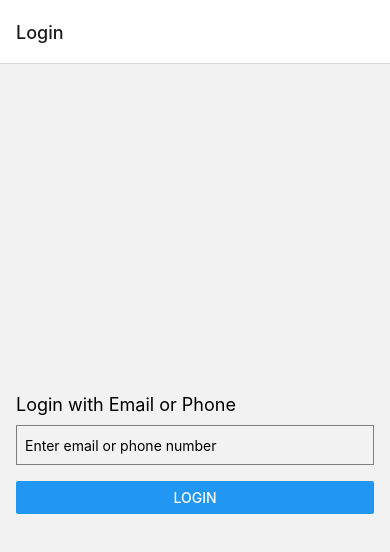
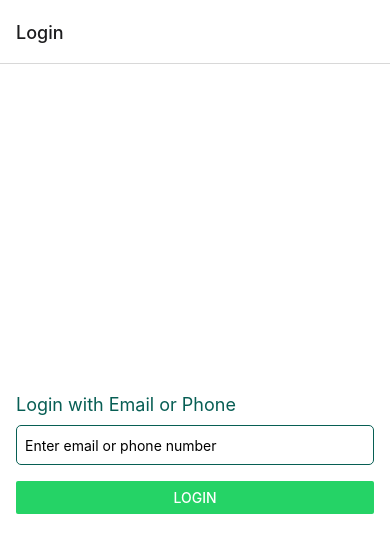
Before and after one commit to merwandev/whatsoup, a React Native app: screen /Login in a window 390 px wide. Shown: the top 552 px of the page. Built offline with nearby package versions, Linux system fonts and the light colour scheme.

Commit message:
up front

```diff
--- a/components/ChatInput.js
+++ b/components/ChatInput.js
@@ -1,5 +1,6 @@
 import React, { useState } from 'react';
-import { View, TextInput, Button, StyleSheet } from 'react-native';
+import { View, TextInput, StyleSheet, TouchableOpacity } from 'react-native';
+import Icon from 'react-native-vector-icons/MaterialCommunityIcons';
 
 export default function ChatInput({ onSendMessage }) {
   const [text, setText] = useState('');
@@ -19,7 +20,9 @@ export default function ChatInput({ onSendMessage }) {
         value={text}
         onChangeText={setText}
       />
-      <Button title="Send" onPress={handleSend} />
+      <TouchableOpacity onPress={handleSend} style={styles.sendButton}>
+        <Icon name="send" size={24} color="#fff" />
+      </TouchableOpacity>
     </View>
   );
 }
@@ -27,15 +30,23 @@ export default function ChatInput({ onSendMessage }) {
 const styles = StyleSheet.create({
   container: {
     flexDirection: 'row',
-    padding: 16,
-    borderTopWidth: 1,
-    borderTopColor: '#ccc',
+    padding: 10,
+    backgroundColor: '#fff',
   },
   input: {
     flex: 1,
     borderColor: 'gray',
     borderWidth: 1,
-    paddingHorizontal: 8,
-    marginRight: 8,
+    paddingHorizontal: 10,
+    borderRadius: 20,
+    backgroundColor: '#f2f2f2',
+  },
+  sendButton: {
+    marginLeft: 10,
+    backgroundColor: '#25D366',
+    borderRadius: 20,
+    padding: 10,
+    justifyContent: 'center',
+    alignItems: 'center',
   },
 });
--- a/components/Message.js
+++ b/components/Message.js
@@ -4,15 +4,25 @@ import { View, Text, StyleSheet } from 'react-native';
 export default function Message({ text }) {
   return (
     <View style={styles.container}>
-      <Text>{text}</Text>
+      <View style={styles.bubble}>
+        <Text style={styles.messageText}>{text}</Text>
+      </View>
     </View>
   );
 }
 
 const styles = StyleSheet.create({
   container: {
-    padding: 16,
-    borderBottomWidth: 1,
-    borderBottomColor: '#ccc',
+    padding: 10,
+  },
+  bubble: {
+    backgroundColor: '#DCF8C6',
+    padding: 10,
+    borderRadius: 10,
+    maxWidth: '80%',
+    alignSelf: 'flex-end',
+  },
+  messageText: {
+    fontSize: 16,
   },
 });
--- a/package.json
+++ b/package.json
@@ -17,7 +17,9 @@
     "react-native": "0.74.5",
     "react-native-gesture-handler": "~2.16.1",
     "react-native-paper": "^5.12.5",
-    "react-native-reanimated": "~3.10.1"
+    "react-native-reanimated": "~3.10.1",
+    "react-native-vector-icons": "^10.2.0",
+    "@expo/vector-icons": "^14.0.3"
   },
   "devDependencies": {
     "@babel/core": "^7.20.0"
--- a/screens/ChatScreen.js
+++ b/screens/ChatScreen.js
@@ -32,5 +32,6 @@ export default function ChatScreen({ route }) {
 const styles = StyleSheet.create({
   container: {
     flex: 1,
+    backgroundColor: '#ECE5DD',
   },
 });
--- a/screens/HomeScreen.js
+++ b/screens/HomeScreen.js
@@ -1,5 +1,6 @@
 import React from 'react';
 import { View, Text, FlatList, StyleSheet, Image, TouchableOpacity } from 'react-native';
+import Icon from 'react-native-vector-icons/MaterialCommunityIcons';
 
 const conversations = [
   {
@@ -33,7 +34,7 @@ export default function HomeScreen({ navigation }) {
                 <Text style={styles.name}>{item.name}</Text>
                 <Text style={styles.lastMessage}>{item.lastMessage}</Text>
               </View>
-              <Text style={styles.readReceipt}>{item.readReceipt}</Text>
+              <Icon name="check-all" size={20} color={item.readReceipt === '✔✔' ? "#34B7F1" : "#777"} />
             </View>
           </TouchableOpacity>
         )}
@@ -45,7 +46,7 @@ export default function HomeScreen({ navigation }) {
 const styles = StyleSheet.create({
   container: {
     flex: 1,
-    padding: 16,
+    backgroundColor: '#fff',
   },
   item: {
     flexDirection: 'row',
@@ -71,7 +72,4 @@ const styles = StyleSheet.create({
     color: 'gray',
     marginTop: 4,
   },
-  readReceipt: {
-    color: 'gray',
-  },
 });
--- a/screens/LoginScreen.js
+++ b/screens/LoginScreen.js
@@ -18,7 +18,7 @@ export default function LoginScreen({ navigation }) {
         onChangeText={setEmailOrPhone}
         keyboardType="email-address"
       />
-      <Button title="Login" onPress={handleLogin} />
+      <Button title="Login" onPress={handleLogin} color="#25D366" />
     </View>
   );
 }
@@ -28,16 +28,19 @@ const styles = StyleSheet.create({
     flex: 1,
     justifyContent: 'center',
     padding: 16,
+    backgroundColor: '#fff',
   },
   label: {
     marginBottom: 10,
     fontSize: 18,
+    color: '#075E54',
   },
   input: {
     height: 40,
-    borderColor: 'gray',
+    borderColor: '#075E54',
     borderWidth: 1,
     marginBottom: 16,
     paddingHorizontal: 8,
+    borderRadius: 5,
   },
 });
```
Also changed, not shown: 1 other file (tests, documents, lock files or other folders).
